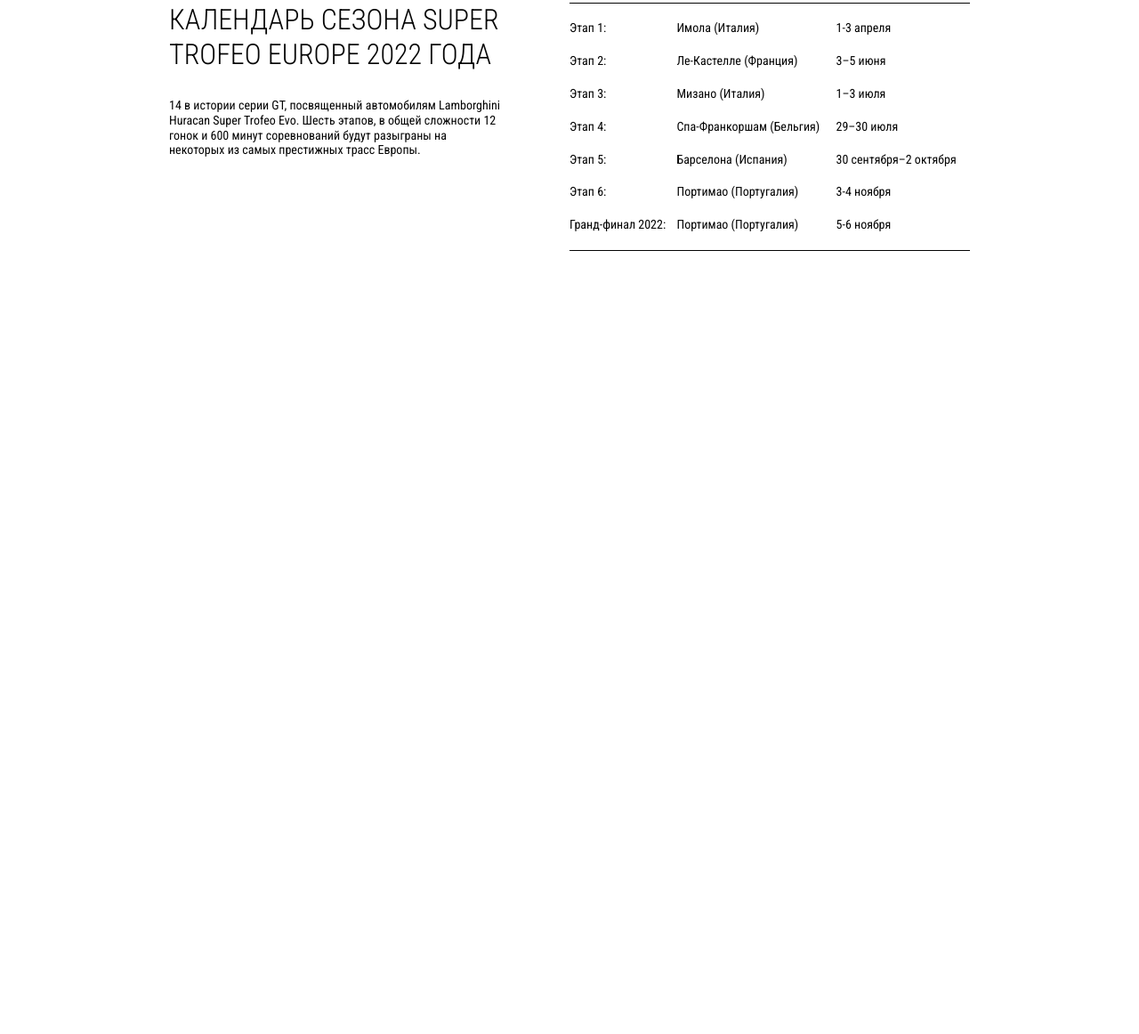
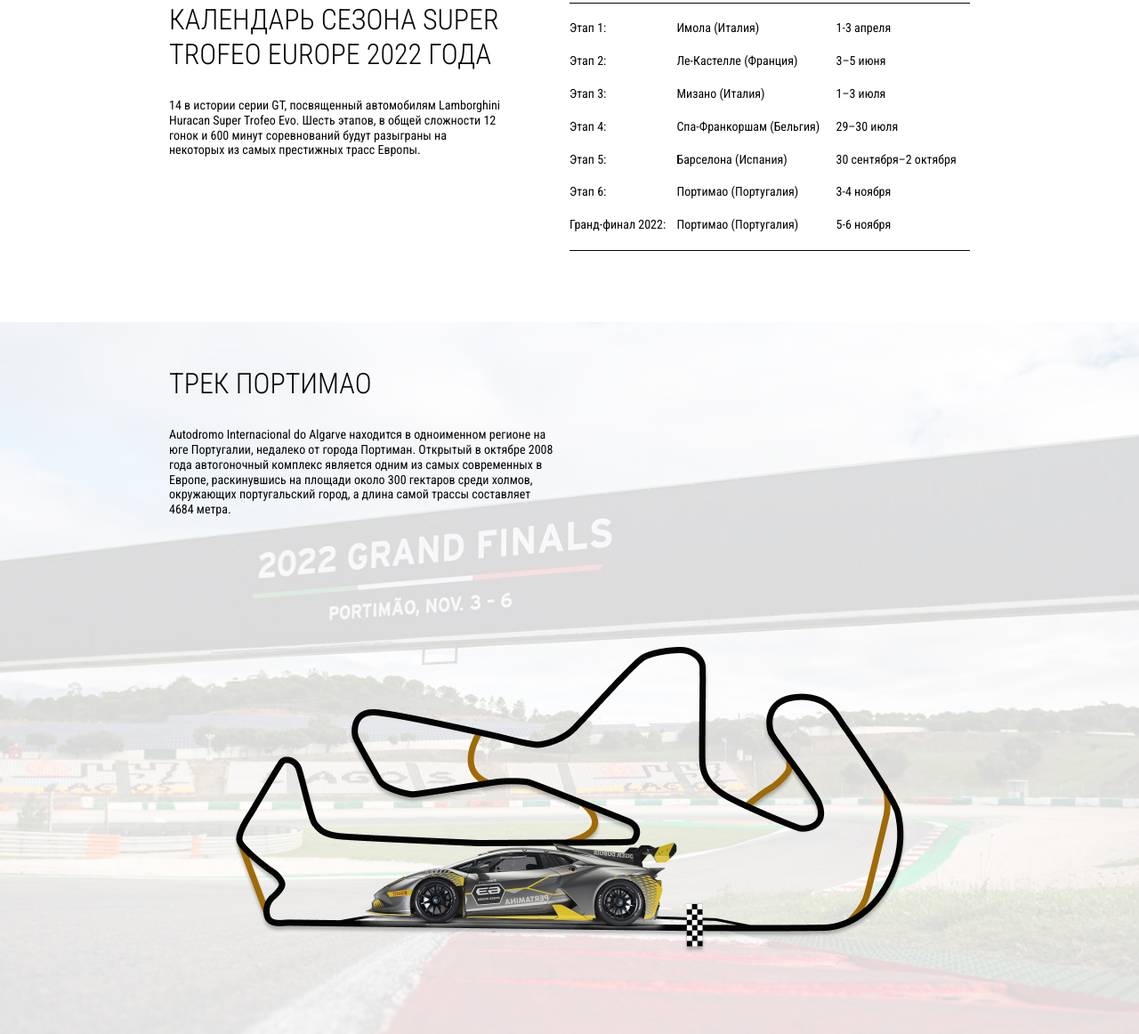
Before and after one commit to IvanZubrei/Lamborghini-race, a plain HTML site: page index.html in a window 1280 px wide. Shown: the part 2059-3221 px from the top of the page at 89% size. Before the commit the page ends 2421 px from the top, so only its background shows below. Drawn offline with Linux system fonts and the light colour scheme; a script that the page names is missing.

Commit message:
added section track

```diff
--- a/css/style.css
+++ b/css/style.css
@@ -195,3 +195,31 @@
 .info__table td{
   padding-bottom: 20px;
 }
+
+.track{
+  background-image: url(../images/track-bg.jpg);
+  background-repeat: no-repeat;
+  background-position: center;
+  background-size: cover;
+}
+
+.track__inner{
+  display: flex;
+  flex-direction: column;
+  min-height: 100vh;
+}
+
+.track__title{
+  padding-top: 50px;
+  padding-bottom: 30px;
+  font-size: 32px;
+  font-weight: 300;
+}
+
+.track_text{
+  max-width: 435px;
+}
+
+.track__img{
+  margin: auto auto 90px auto;
+}
--- a/index.html
+++ b/index.html
@@ -149,6 +149,20 @@
         </div>
       </div>
     </section>
+    <section class="track">
+      <div class="container">
+        <div class="track__inner">
+          <h3 class="track__title">ТРЕК ПОРТИМАО</h3>
+          <p class="track_text">Autodromo Internacional do Algarve находится в одноименном регионе на юге Португалии,
+            недалеко от города Портиман. Открытый в октябре 2008 года автогоночный комплекс является одним из самых
+            современных в Европе, раскинувшись на площади около 300 гектаров среди холмов, окружающих португальский
+            город,
+            а длина самой трассы составляет 4684 метра.
+          </p>
+          <img class="track__img" src="images/track.png" alt="trackImage">
+        </div>
+      </div>
+    </section>
   </main>
 
   <script src="js/main.js"></script>
```
Also changed, not shown: images/track-bg.jpg (added), images/track.png (added).
